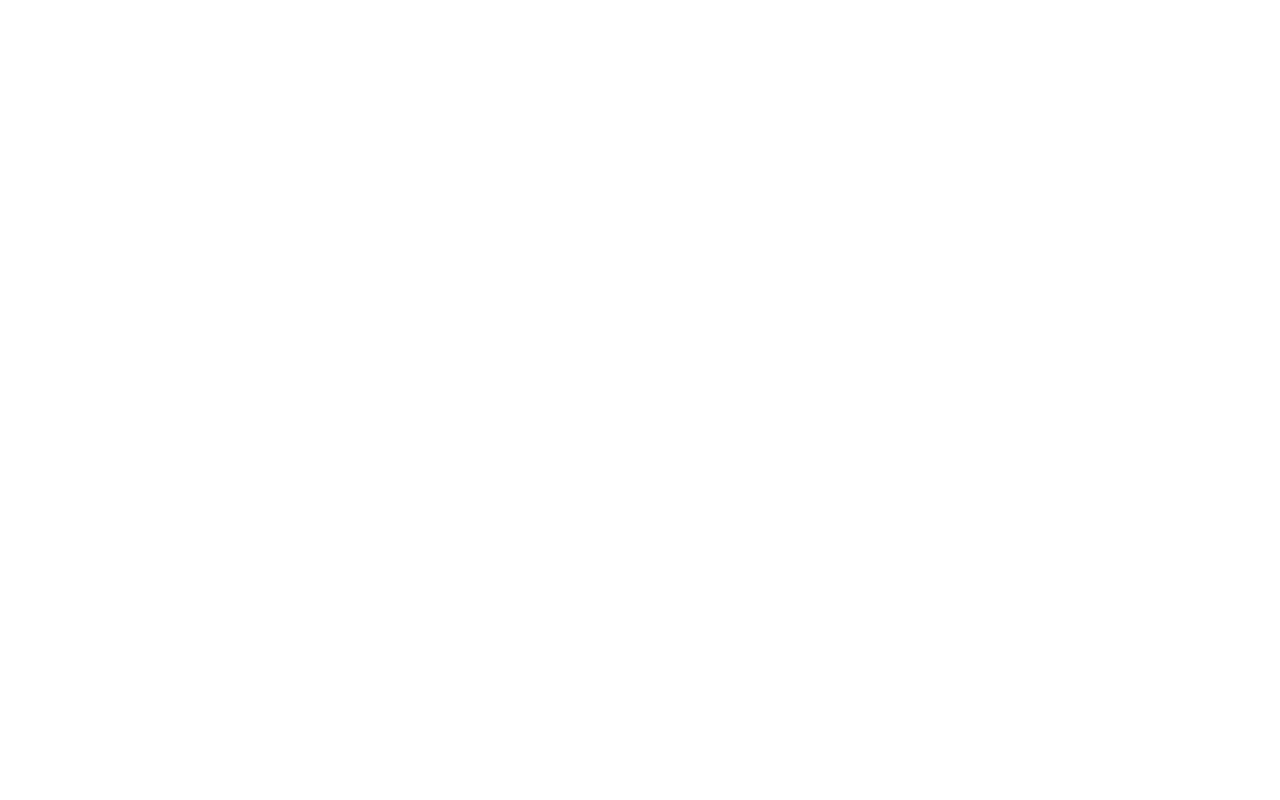
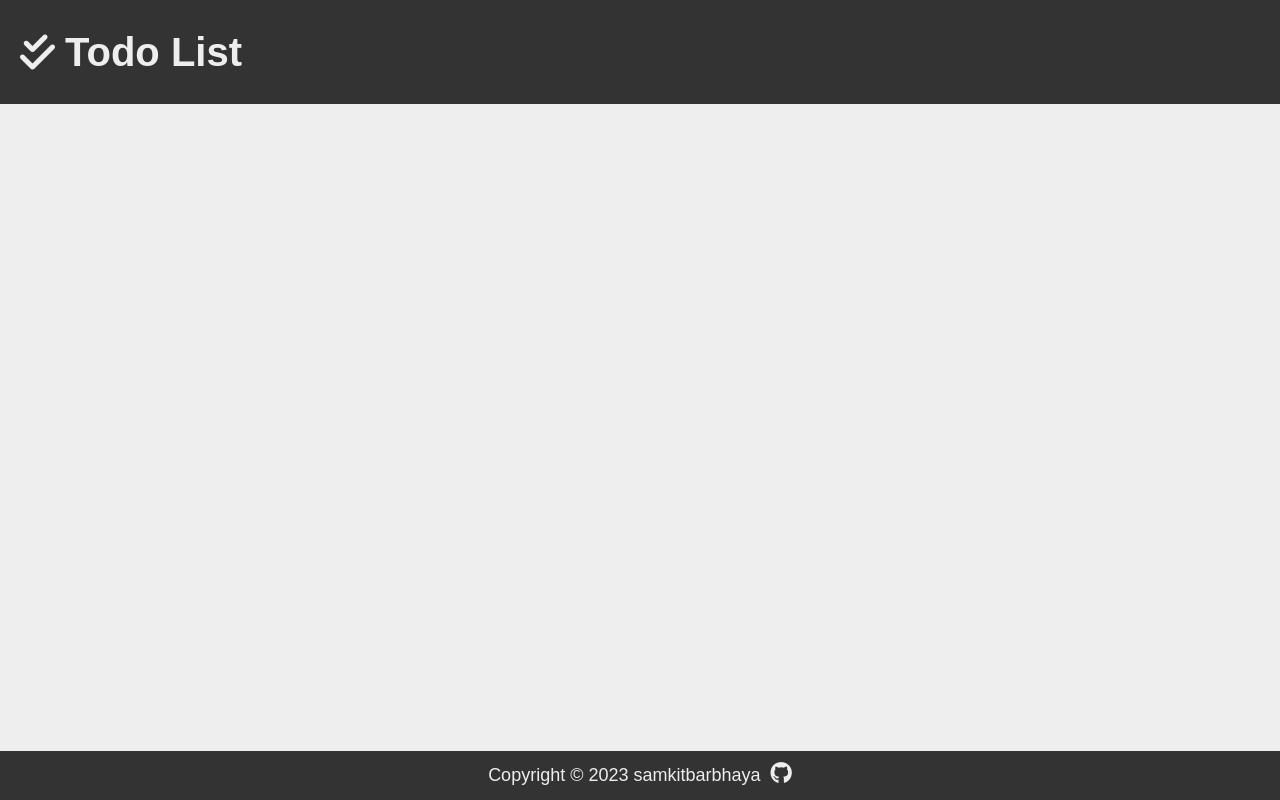
Before and after one commit to samkitbarbhaya/to-do-list, a website built with webpack: page dist/index.html in a window 1280 px wide. Built offline with nearby package versions, Linux system fonts and the light colour scheme; a web font is replaced by a local one.

Commit message:
Editiing the html file

```diff
--- a/dist/index.html
+++ b/dist/index.html
@@ -4,10 +4,32 @@
     <meta charset="UTF-8">
     <meta http-equiv="X-UA-Compatible" content="IE=edge">
     <meta name="viewport" content="width=device-width, initial-scale=1.0">
+    <link rel="stylesheet" href="style.css">
+    <link rel="preconnect" href="https://fonts.gstatic.com" />
+    <link
+        href="https://fonts.googleapis.com/css2?family=Roboto:wght@400;700&family=Yusei+Magic&display=swap"
+        rel="stylesheet"
+    />
+    <script
+        src="https://kit.fontawesome.com/4c536a6bd5.js"
+        crossorigin="anonymous"
+    ></script>
     <title>Document</title>
 </head>
 <body>
-
+    <header class="header">
+        <div class="logo">
+          <i class="fas fa-check-double"></i>
+          <h1 class="page-name">Todo List</h1>
+        </div>
+      </header>
+    <main class="main"></main>
+    <footer class="footer">
+        <p>Copyright © 2023 samkitbarbhaya</p>
+        <a href="https://github.com/samkitbarbhaya" target="_blank">
+          <i class="fab fa-github"></i
+        ></a>
+    </footer>
     <script src="main.js"></script>
 </body>
 </html>
--- /dev/null
+++ b/dist/style.css
@@ -0,0 +1,82 @@
+:root {
+    --primary-dark: #333;
+    --secondary-dark: #444;
+    --primary-light: #eee;
+    --secondary-light: #ddd;
+  }
+
+* {
+    box-sizing: border-box;
+    padding: 0;
+    margin: 0;
+}
+
+html {
+    position: relative;
+    min-height: 100%;
+}
+
+body{
+    background-color: var(--primary-light);
+    color: var(--primary-dark);
+    font-family: "Montserrat", sans-serif;
+    line-height: 1.6;
+    /* footer support */
+    margin-bottom: 48px;
+}
+
+/* HEADER */
+
+.header {
+    display: flex;
+    align-items: center;
+    justify-content: space-between;
+    padding: 20px;
+    background-color: var(--primary-dark);
+    color: var(--primary-light);
+}
+
+.logo {
+    display: flex;
+    align-items: center;
+    justify-content: center;
+}
+
+.fa-check-double {
+    font-size: 40px;
+}
+
+.page-name {
+    font-family: 'Yusei Magic', sans-serif;
+    font-size: 40px;
+    margin-left: 10px;
+}
+
+/* MAIN */
+
+/* FOOTER */
+
+.footer {
+    position: absolute;
+    bottom: 0;
+    left: 0;
+    display: flex;
+    align-items: center;
+    justify-content: center;
+    gap: 10px;
+    width: 100%;
+    padding: 10px;
+    background-color: var(--primary-dark);
+    color: var(--primary-light);
+    font-size: 18px;
+}
+
+.fa-github {
+    color: var(--primary-light);
+    font-size: 22px;
+    transition: transform 0.3s ease-in-out;
+}
+
+.fa-github:hover {
+transform: rotate(360deg) scale(1.2);
+}
```
